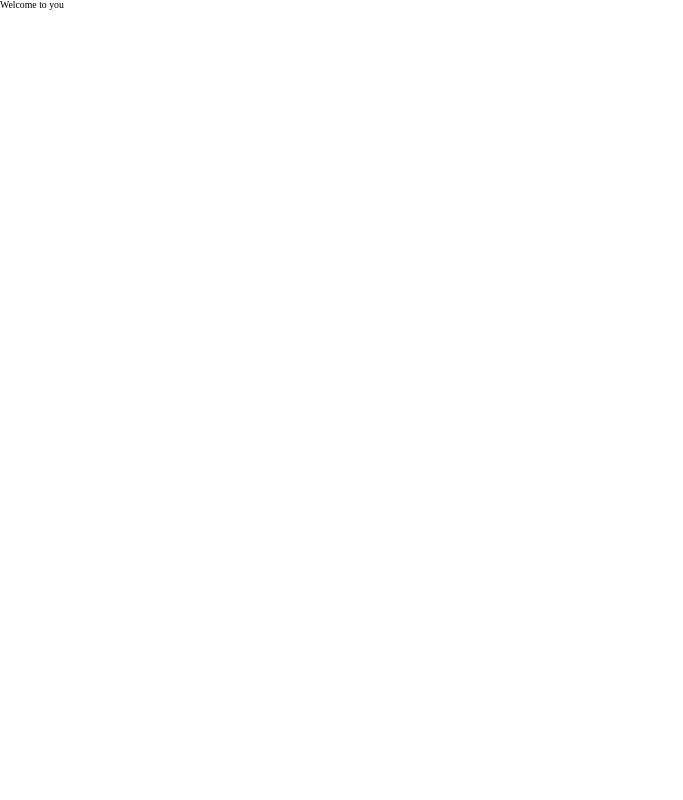
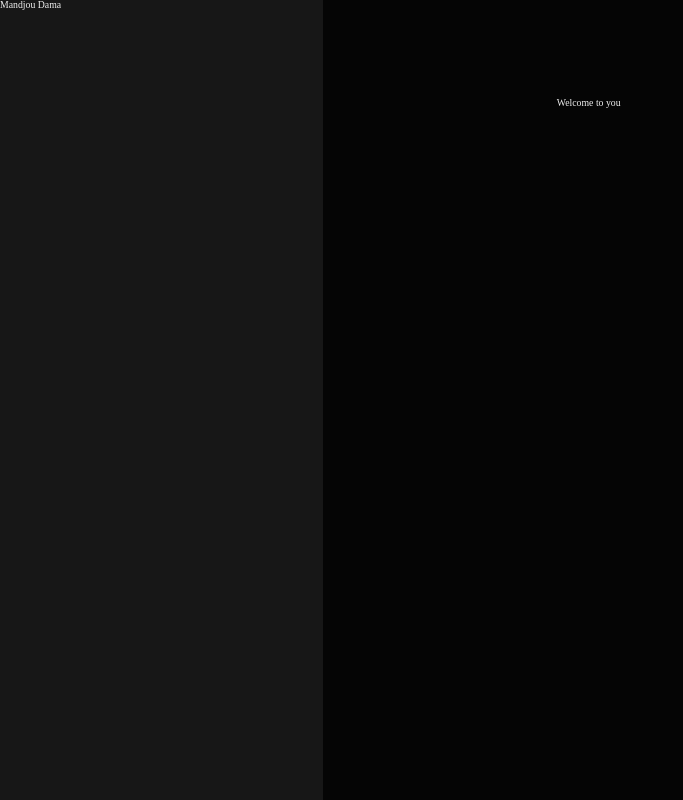
Before and after one commit to MozartOnWeb/memphismalik.io, a Next.js app: page / in a window 1280 px wide. Shown: the whole page, without its empty margins (0-683 px from the left). Built offline with nearby package versions, Linux system fonts and the light colour scheme.

Commit message:
trying to setup layout

```diff
--- a/app/(user)/page.tsx
+++ b/app/(user)/page.tsx
@@ -1,6 +1,6 @@
 export default function Home() {
   return (
-    <main className="container">
+    <main className="home-page">
       <h1>Welcome to you</h1>
     </main>
   );
--- a/components/sidebar/Sidebar.tsx
+++ b/components/sidebar/Sidebar.tsx
@@ -1,3 +1,7 @@
 export default function Sidebar() {
-  return <div className="sidebar"></div>;
+  return (
+    <div className="sidebar">
+      <h1>Mandjou Dama</h1>
+    </div>
+  );
 }
--- a/components/sidebar/sidebar.scss
+++ b/components/sidebar/sidebar.scss
@@ -2,4 +2,5 @@
   background-color: $sui-colors-sidebar;
   height: 100vh;
   position: sticky;
+  width: 33rem;
 }
--- a/sass/global.scss
+++ b/sass/global.scss
@@ -8,9 +8,15 @@ body {
   margin: 0;
   padding: 0;
   height: 100vh;
-  overflow: hidden;
+  background-color: $sui-colors-background;
+  color: $sui-colors-white;
 }
 
 .container {
   display: flex;
 }
+
+.home-page {
+  width: 50em;
+  margin: 10em auto;
+}
```
